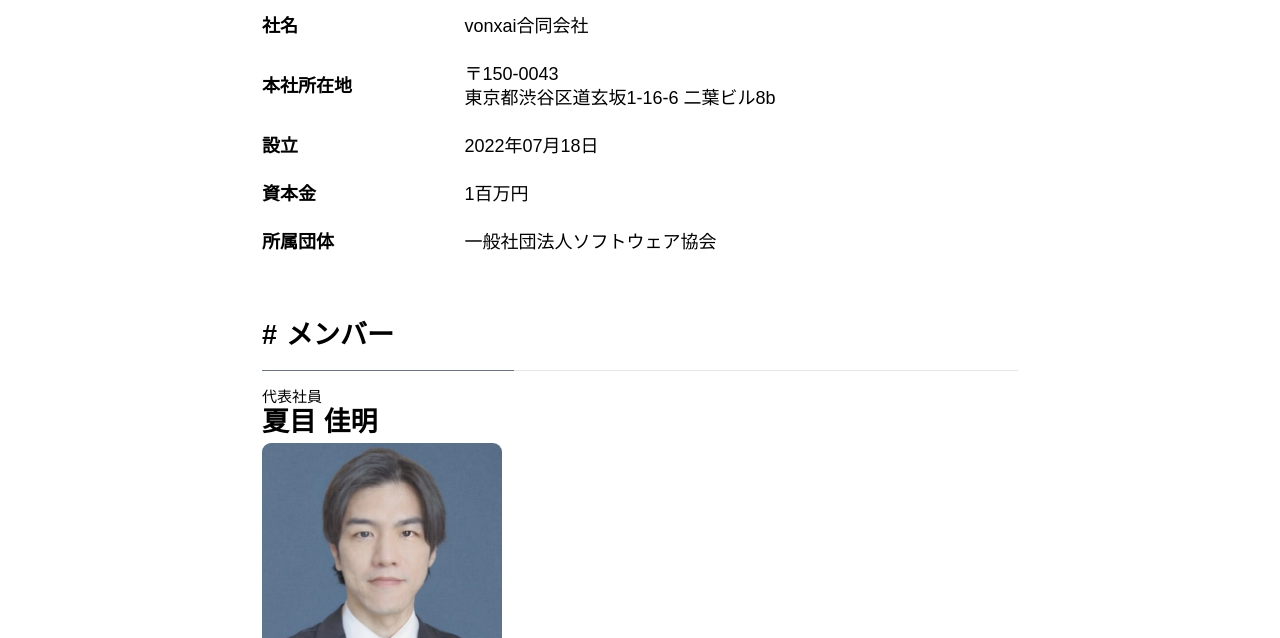
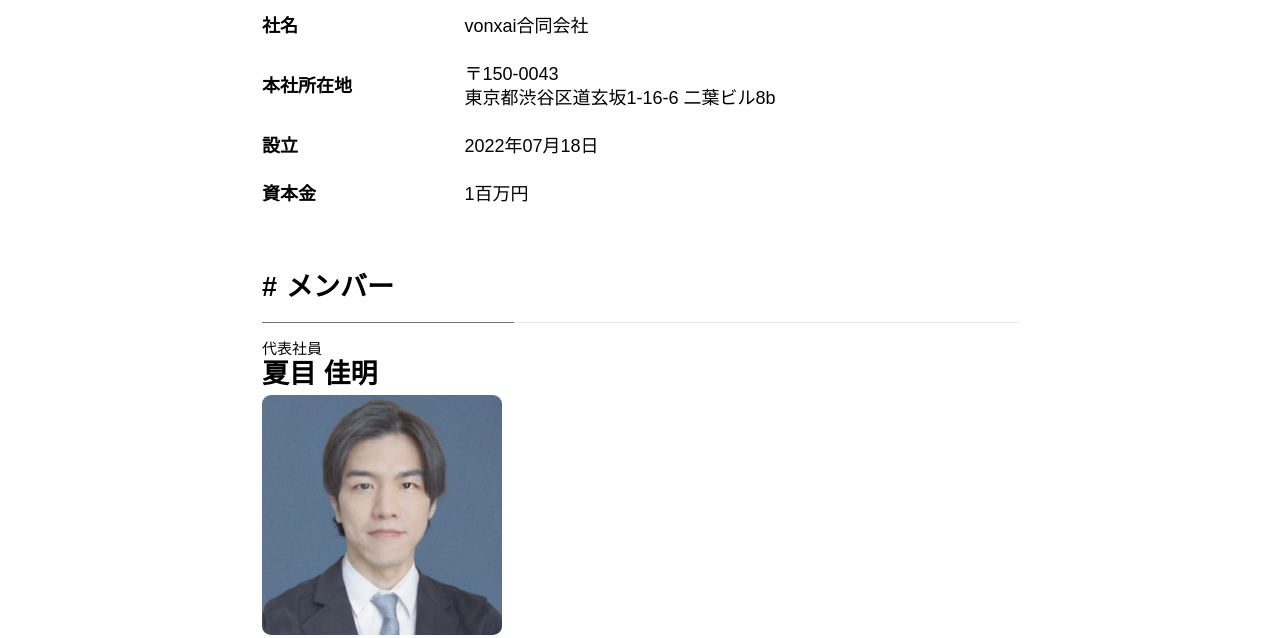
Before and after one commit to vonxai/vonxai.co.jp, a Gatsby site: page /company in a window 1280 px wide. Shown: the part 133-771 px from the top of the page. Built offline with nearby package versions, Linux system fonts and the light colour scheme; Gatsby itself is replaced by a stand-in of ours.

Commit message:
2024/12/01 ソフトウェア協会脱退

```diff
--- a/src/components/organisms/CompanyInformation.tsx
+++ b/src/components/organisms/CompanyInformation.tsx
@@ -22,19 +22,6 @@ export const CompanyInformation = () => {
         <dt className="flex-1 font-semibold">資本金</dt>
         <dd className="flex-3 ml-6">1百万円</dd>
       </div>
-      <div className="flex items-center py-4">
-        <dt className="flex-1 font-semibold">所属団体</dt>
-        <dd className="flex-3 ml-6">
-          <a
-            href="https://www.saj.or.jp/"
-            target="_blank"
-            rel="noopener"
-            className="hover:text-gray-500"
-          >
-            一般社団法人ソフトウェア協会
-          </a>
-        </dd>
-      </div>
     </dl>
   );
 };
```
